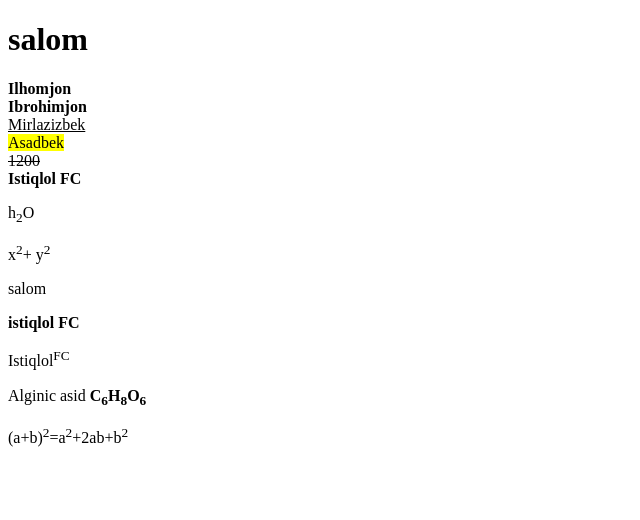
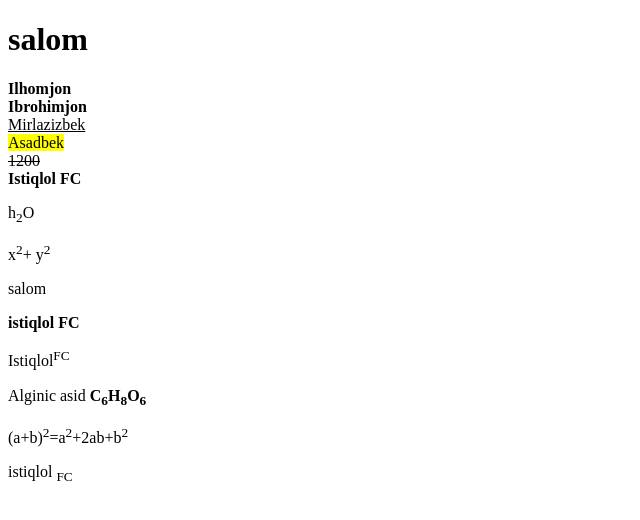
Before and after one commit to dilmurodmuhammadxanov588-droid/html-course-info, a plain HTML site: page 2-lesson/index.html in a window 1280 px wide. Shown: the whole page, without its empty margins (0-640 px from the left). Drawn offline with Linux system fonts and the light colour scheme.

Commit message:
matn teglari

```diff
--- a/2-lesson/index.html
+++ b/2-lesson/index.html
@@ -30,6 +30,7 @@
  <!-- amaliy  -->
   <p>Alginic asid <b>C<sub>6</sub>H<sub>8</sub>O</sub><sub>6</sub></b></p>
   <P>(a+b)<sup>2</sup>=a<sup>2</sup>+2ab+b<sup>2</sup> </P>
+  <p>istiqlol <sub>FC</sub></p>
 
  </body>
  </html>
```
